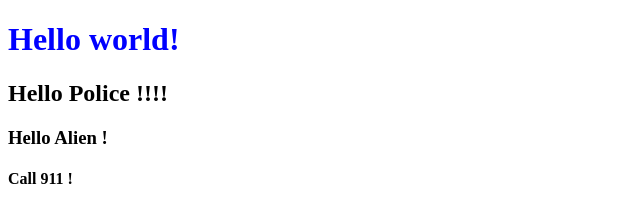
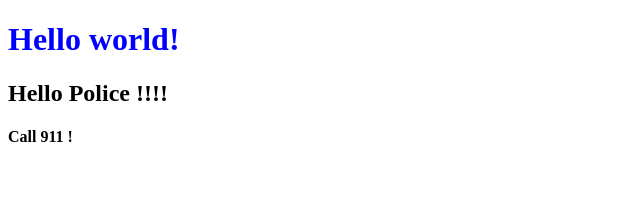
Before and after one commit to hendySS/belajarGit, a plain HTML site: page index.html in a window 1280 px wide. Shown: the whole page, without its empty margins (0-640 px from the left). Drawn offline with Linux system fonts and the light colour scheme.

Commit message:
rubah_isi_index

```diff
--- a/index.html
+++ b/index.html
@@ -11,7 +11,6 @@
 <body>
     <h1>Hello world!</h1>
     <h2>Hello Police !!!!</h2>
-    <h3>Hello Alien !</h3>
     <h4>Call 911 ! </h4>
 </body>
 </html>
```
